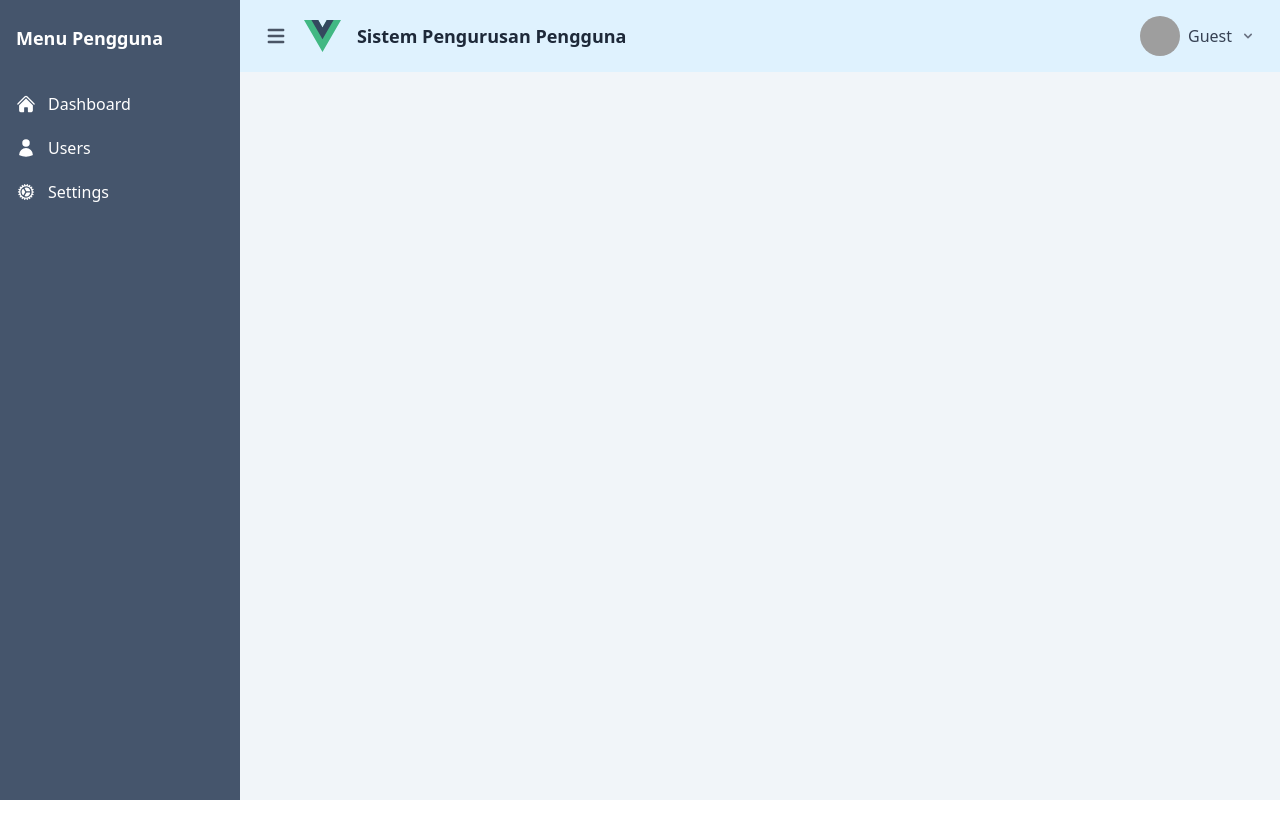
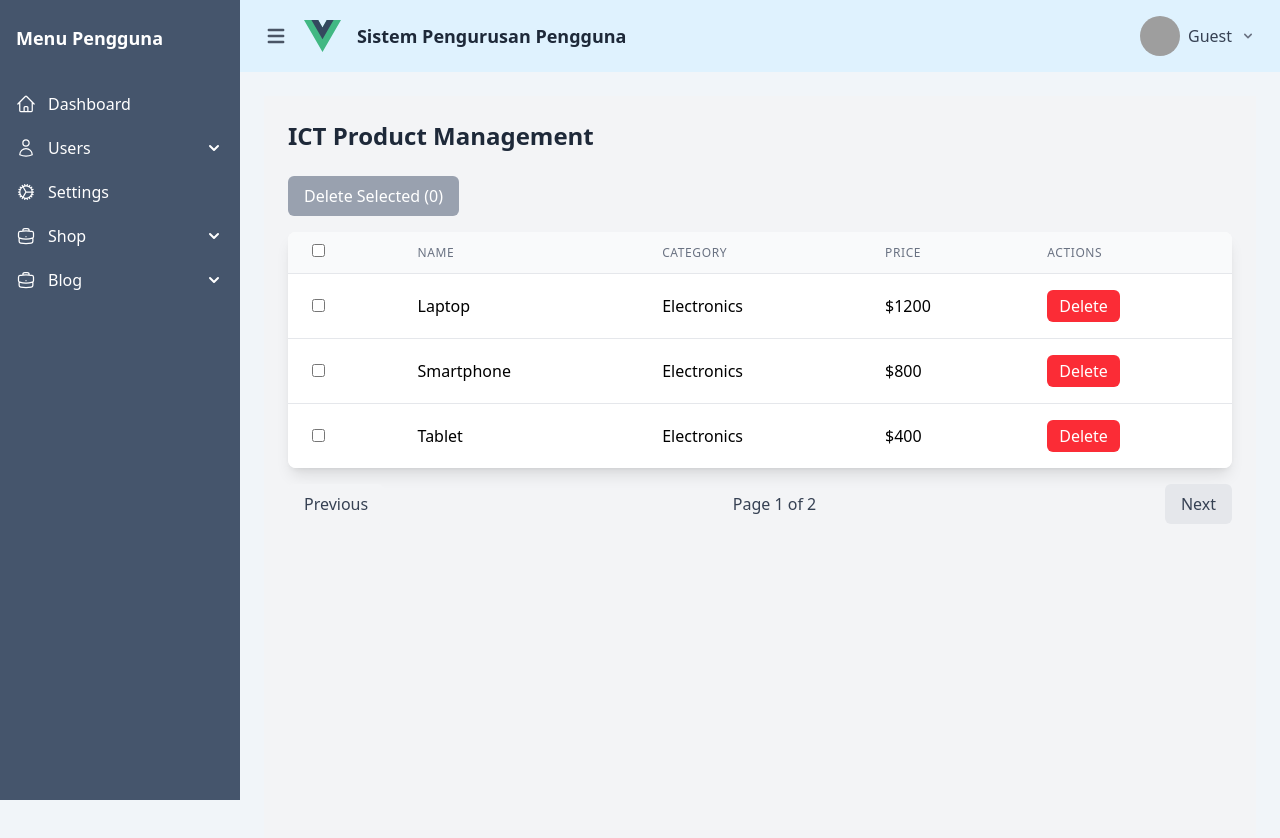
Before and after one commit to eci4ever/node-vue-tw4, a Vue app: page /products in a window 1280 px wide. Both pictures are taken after a click on the button 36 px from the left and 36 px from the top of the page. Shown: the top 838 px of the page. Before the commit the page ends 800 px from the top, so only its background shows below. Built offline with nearby package versions, Linux system fonts and the light colour scheme; grey boxes are pictures that could not be loaded.

Commit message:
Add ProductsView component and update Sidebar for nested menu structure

```diff
--- a/src/components/partials/Sidebar.vue
+++ b/src/components/partials/Sidebar.vue
@@ -1,12 +1,11 @@
 <script setup>
-import { HomeIcon, UserIcon, CogIcon } from '@heroicons/vue/24/solid'; // Import ikon dari Heroicons
-import { useAuthStore } from '@/stores/auth';
+import { ref } from 'vue';
+import { HomeIcon, UserIcon, CogIcon, BriefcaseIcon } from '@heroicons/vue/24/outline'; // Import ikon dari Heroicons
 import { useRouter } from 'vue-router';
 
-const authStore = useAuthStore();
 const router = useRouter();
 
-// Menu items
+// Menu items with parent and child structure
 const menuItems = [
   {
     label: 'Dashboard',
@@ -15,16 +14,49 @@ const menuItems = [
   },
   {
     label: 'Users',
-    path: '/users',
     icon: UserIcon, // Gunakan komponen ikon
+    children: [
+      { label: 'All Users', path: '/users' },
+      { label: 'Add User', path: '/users' },
+    ],
   },
   {
     label: 'Settings',
     path: '/settings',
     icon: CogIcon, // Gunakan komponen ikon
   },
+  {
+    label: 'Shop',
+    icon: BriefcaseIcon, // Gunakan komponen ikon
+    children: [
+      { label: 'Products', path: '/products' },
+      { label: 'Orders', path: '/products' },
+      { label: 'Customers', path: '/products' },
+    ],
+  },
+  {
+    label: 'Blog',
+    icon: BriefcaseIcon, // Gunakan komponen ikon
+    children: [
+      { label: 'Posts', path: '/products' },
+      { label: 'Categories', path: '/products' },
+      { label: 'Authors', path: '/products' },
+      { label: 'Links', path: '/products' },
+    ],
+  }
 ];
 
+// State to track expanded menu
+const activeIndex = ref(null);
+
+// Function to toggle menu expansion
+const toggleMenu = (index) => {
+  if (activeIndex.value === index) {
+    activeIndex.value = null; // Collapse if already expanded
+  } else {
+    activeIndex.value = index; // Expand the clicked menu
+  }
+};
 </script>
 
 <template>
@@ -47,16 +79,52 @@ const menuItems = [
     <nav class="flex-1 overflow-y-auto mt-4">
       <ul>
         <li v-for="(item, index) in menuItems" :key="index" class="mb-1">
+          <!-- Parent Menu Item -->
+          <div
+            v-if="item.children"
+            class="cursor-pointer flex items-center justify-between px-4 py-2 hover:bg-slate-800 rounded-md transition duration-00"
+            @click="toggleMenu(index)"
+          >
+            <div class="flex items-center space-x-2">
+              <component :is="item.icon" class="h-5 w-5 mr-3" />
+              <span class="font-thin">{{ item.label }}</span>
+            </div>
+            <svg
+              xmlns="http://www.w3.org/2000/svg"
+              class="h-5 w-5 transform transition-transform duration-300"
+              :class="{ 'rotate-180': activeIndex === index }"
+              viewBox="0 0 20 20"
+              fill="currentColor"
+            >
+              <path
+                fill-rule="evenodd"
+                d="M5.293 7.293a1 1 0 011.414 0L10 10.586l3.293-3.293a1 1 0 111.414 1.414l-4 4a1 1 0 01-1.414 0l-4-4a1 1 0 010-1.414z"
+                clip-rule="evenodd"
+              />
+            </svg>
+          </div>
+
+          <!-- Single Menu Item (No Children) -->
           <router-link
+            v-else
             :to="item.path"
-            class="flex items-center px-4 py-2 hover:bg-slate-800 cursor-pointer"
+            class="flex items-center px-4 py-2 hover:bg-slate-800 rounded-md transition duration-300"
           >
-            <component
-              :is="item.icon"
-              class="h-5 w-5 mr-3"
-            />
+            <component :is="item.icon" class="h-5 w-5 mr-3" />
             <span class="font-thin">{{ item.label }}</span>
           </router-link>
+
+          <!-- Child Menu Items -->
+          <ul v-if="item.children && activeIndex === index" class="pl-4 mt-2 ml-4 space-y-1">
+            <li v-for="(child, childIndex) in item.children" :key="childIndex">
+              <router-link
+                :to="child.path"
+                class="block px-4 py-2 hover:bg-slate-700 rounded-md transition duration-300"
+              >
+               <span class="font-thin">{{ child.label }}</span>
+              </router-link>
+            </li>
+          </ul>
         </li>
       </ul>
     </nav>
--- a/src/router/index.js
+++ b/src/router/index.js
@@ -7,6 +7,7 @@ import Users from '@/components/users/Users.vue'
 import Settings from '@/components/users/Settings.vue'
 import LoginView from '@/views/LoginView.vue'
 import RegisterView from '@/views/RegisterView.vue'
+import ProductsView from '@/views/ProductsView.vue'
 
 const router = createRouter({
   history: createWebHistory(import.meta.env.BASE_URL),
@@ -42,6 +43,11 @@ const router = createRouter({
       component: Settings,
     },
     {
+      path: '/products',
+      name: 'products',
+      component: ProductsView,
+    },
+    {
       path: '/about',
       name: 'about',
       // route level code-splitting
--- /dev/null
+++ b/src/views/ProductsView.vue
@@ -0,0 +1,153 @@
+<template>
+    <div class="p-6 bg-gray-100 min-h-screen">
+      <!-- Header -->
+      <h1 class="text-2xl font-bold text-gray-800 mb-6">ICT Product Management</h1>
+
+      <!-- Table Actions -->
+      <div class="flex justify-between items-center mb-4">
+        <button
+          @click="deleteSelected"
+          :disabled="selectedItems.length === 0"
+          class="px-4 py-2 bg-red-500 text-white rounded-md disabled:bg-gray-400 hover:bg-red-600 transition duration-300"
+        >
+          Delete Selected ({{ selectedItems.length }})
+        </button>
+      </div>
+
+      <!-- Data Table -->
+      <div class="bg-white shadow-lg rounded-lg overflow-hidden">
+        <table class="min-w-full divide-y divide-gray-200">
+          <thead class="bg-gray-50">
+            <tr>
+              <th class="px-6 py-3 text-left text-xs font-medium text-gray-500 uppercase tracking-wider">
+                <input
+                  type="checkbox"
+                  v-model="selectAll"
+                  @change="toggleSelectAll"
+                  class="rounded border-gray-300 text-indigo-600 focus:ring-indigo-500"
+                />
+              </th>
+              <th class="px-6 py-3 text-left text-xs font-medium text-gray-500 uppercase tracking-wider">
+                Name
+              </th>
+              <th class="px-6 py-3 text-left text-xs font-medium text-gray-500 uppercase tracking-wider">
+                Category
+              </th>
+              <th class="px-6 py-3 text-left text-xs font-medium text-gray-500 uppercase tracking-wider">
+                Price
+              </th>
+              <th class="px-6 py-3 text-left text-xs font-medium text-gray-500 uppercase tracking-wider">
+                Actions
+              </th>
+            </tr>
+          </thead>
+          <tbody class="bg-white divide-y divide-gray-200">
+            <tr v-for="product in paginatedProducts" :key="product.id">
+              <td class="px-6 py-4 whitespace-nowrap">
+                <input
+                  type="checkbox"
+                  v-model="selectedItems"
+                  :value="product.id"
+                  class="rounded border-gray-300 text-indigo-600 focus:ring-indigo-500"
+                />
+              </td>
+              <td class="px-6 py-4 whitespace-nowrap">{{ product.name }}</td>
+              <td class="px-6 py-4 whitespace-nowrap">{{ product.category }}</td>
+              <td class="px-6 py-4 whitespace-nowrap">${{ product.price }}</td>
+              <td class="px-6 py-4 whitespace-nowrap">
+                <button
+                  @click="deleteProduct(product.id)"
+                  class="px-3 py-1 bg-red-500 text-white rounded-md hover:bg-red-600 transition duration-300"
+                >
+                  Delete
+                </button>
+              </td>
+            </tr>
+          </tbody>
+        </table>
+      </div>
+
+      <!-- Pagination -->
+      <div class="flex justify-between items-center mt-4">
+        <button
+          @click="prevPage"
+          :disabled="currentPage === 1"
+          class="px-4 py-2 bg-gray-200 text-gray-700 rounded-md disabled:bg-gray-100 hover:bg-gray-300 transition duration-300"
+        >
+          Previous
+        </button>
+        <span class="text-gray-700">Page {{ currentPage }} of {{ totalPages }}</span>
+        <button
+          @click="nextPage"
+          :disabled="currentPage === totalPages"
+          class="px-4 py-2 bg-gray-200 text-gray-700 rounded-md disabled:bg-gray-100 hover:bg-gray-300 transition duration-300"
+        >
+          Next
+        </button>
+      </div>
+    </div>
+  </template>
+
+  <script setup>
+  import { ref, computed } from 'vue';
+
+  // Sample data
+  const products = ref([
+    { id: 1, name: 'Laptop', category: 'Electronics', price: 1200 },
+    { id: 2, name: 'Smartphone', category: 'Electronics', price: 800 },
+    { id: 3, name: 'Tablet', category: 'Electronics', price: 400 },
+    { id: 4, name: 'Keyboard', category: 'Accessories', price: 50 },
+    { id: 5, name: 'Mouse', category: 'Accessories', price: 30 },
+  ]);
+
+  // Pagination state
+  const currentPage = ref(1);
+  const pageSize = ref(3);
+
+  // Selection state
+  const selectedItems = ref([]);
+
+  // Computed properties
+  const paginatedProducts = computed(() => {
+    const start = (currentPage.value - 1) * pageSize.value;
+    const end = start + pageSize.value;
+    return products.value.slice(start, end);
+  });
+
+  const totalPages = computed(() => Math.ceil(products.value.length / pageSize.value));
+
+  const selectAll = computed({
+    get: () => selectedItems.value.length === paginatedProducts.value.length,
+    set: (value) => {
+      if (value) {
+        selectedItems.value = paginatedProducts.value.map((product) => product.id);
+      } else {
+        selectedItems.value = [];
+      }
+    },
+  });
+
+  // Pagination methods
+  const nextPage = () => {
+    if (currentPage.value < totalPages.value) currentPage.value++;
+  };
+
+  const prevPage = () => {
+    if (currentPage.value > 1) currentPage.value--;
+  };
+
+  // Selection methods
+  const toggleSelectAll = () => {
+    selectAll.value = !selectAll.value;
+  };
+
+  // Deletion methods
+  const deleteProduct = (id) => {
+    products.value = products.value.filter((product) => product.id !== id);
+  };
+
+  const deleteSelected = () => {
+    products.value = products.value.filter((product) => !selectedItems.value.includes(product.id));
+    selectedItems.value = [];
+  };
+  </script>
```
